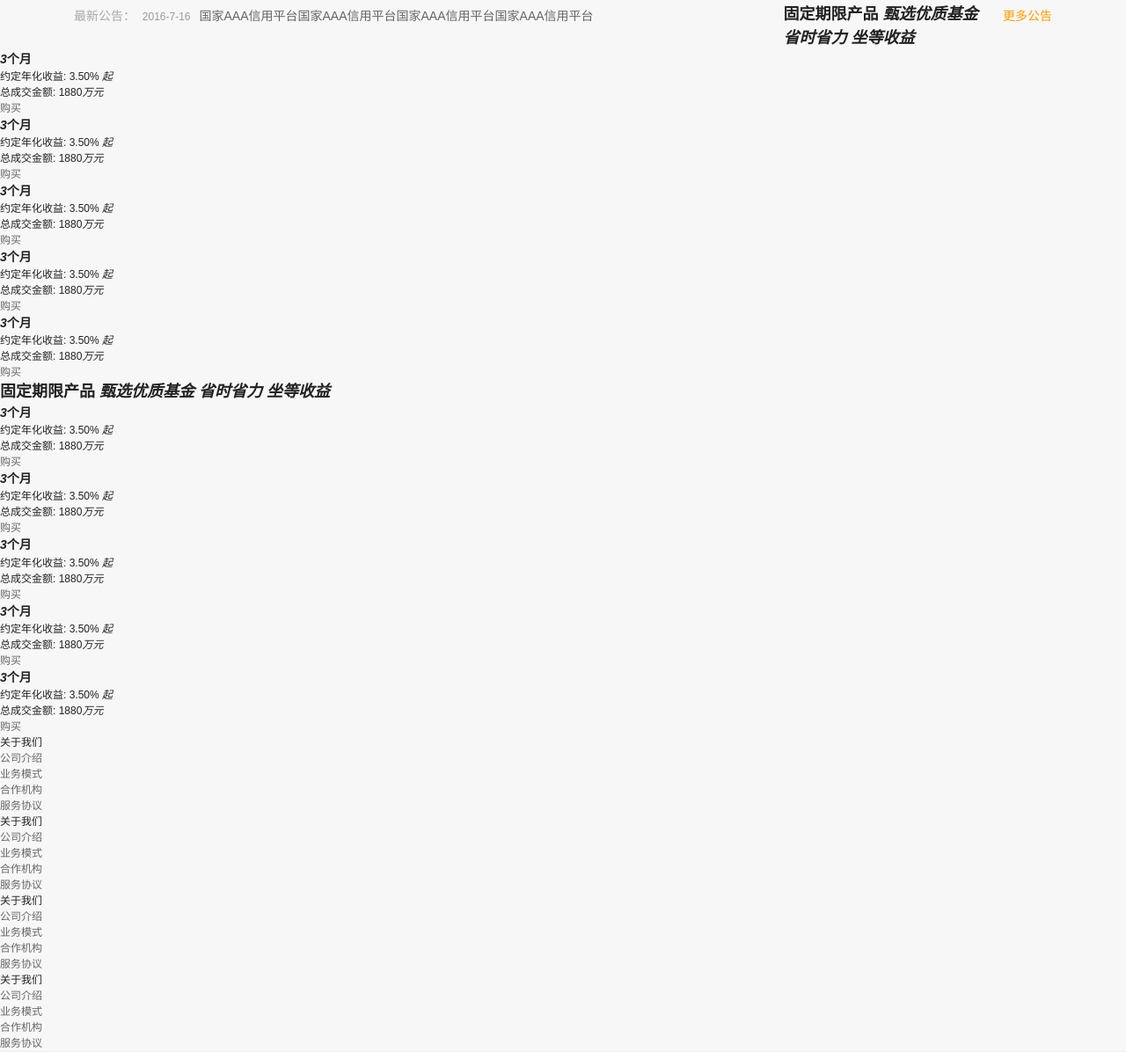
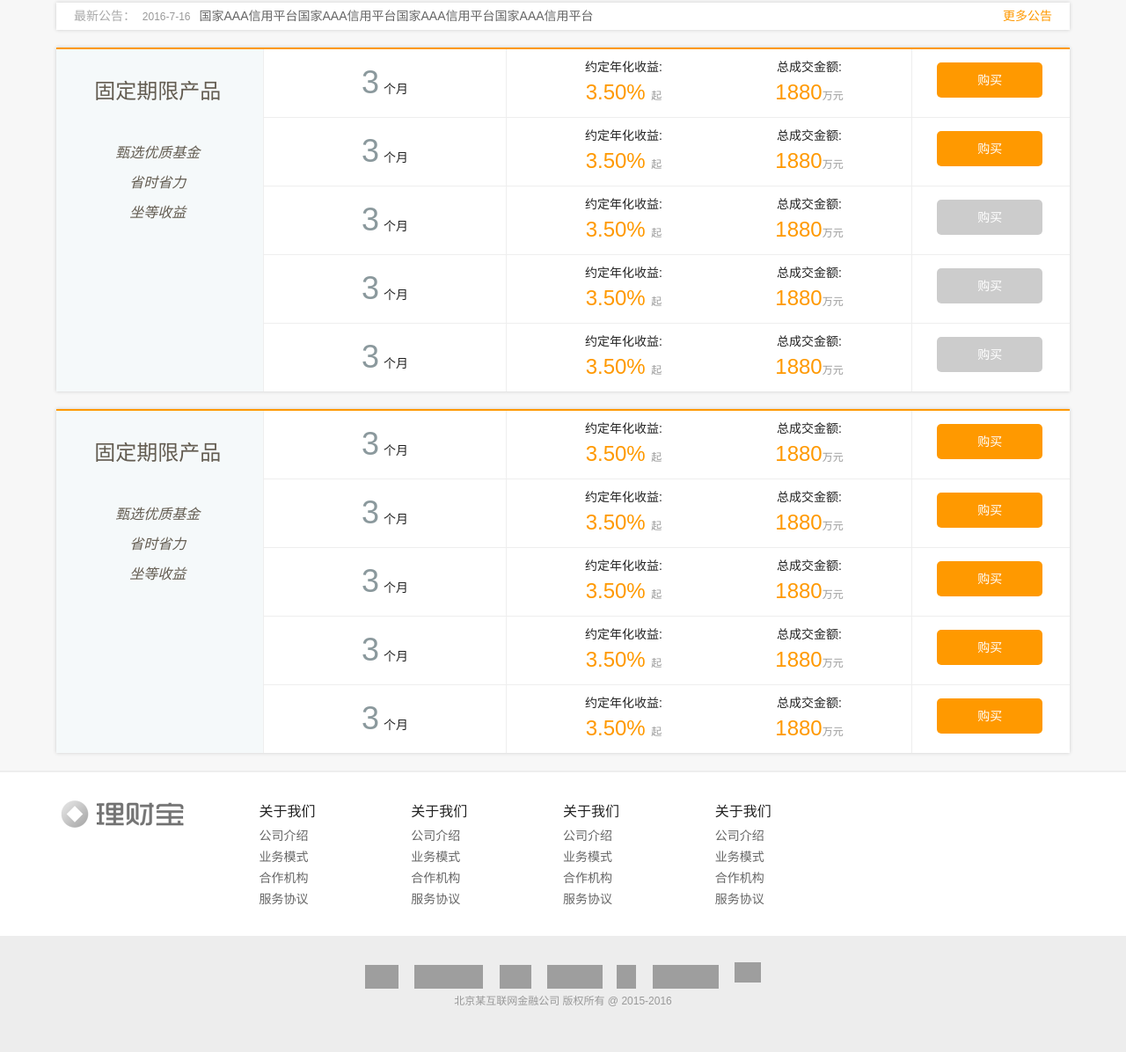
Before and after one commit to tanglilidegh/imooc-pay-myorder, a plain HTML site: page coding/src/index.html in a window 1280 px wide. Shown: the part 256-1452 px from the top of the page at 88% size. Drawn offline with Linux system fonts and the light colour scheme; grey boxes are pictures that could not be loaded.

Commit message:
增加样式

```diff
--- a/coding/src/css/main.css
+++ b/coding/src/css/main.css
@@ -264,7 +264,7 @@ header .main ul li a:visited {
     box-shadow: 0 0 4px #ccc;
 }
 
-.feature .item + .itme {
+.feature .item + .item {
     margin-left: 1.5rem;
 }
 .feature .item h3 {
@@ -323,7 +323,171 @@ header .main ul li a:visited {
     color: #ff9900;
 }
 
+/* 产品列表 */
+
+.product {
+    width: 90%;
+    margin: 2rem auto;
+    font-size: 1.4rem;
+    background-color: #f5f9fa;
+    border-top: 2px solid #ff9900;
+    -webkit-box-shadow: 0 0 4px #ccc;
+    -moz-box-shadow: 0 0 4px #ccc;
+    box-shadow: 0 0 4px #ccc;
+}
+
+.product h2 {
+    float: left;
+    width: 20%;
+    margin-top: 3rem;
+    text-align: center;
+    font-size: 2.4rem;
+    font-weight: normal;
+    color: #635c51;
+}
+
+.product h2 em {
+    display: block;
+    margin-top: 1rem;
+    font-size: 1.6rem;
+}
+
+.product h2 em:first-child{
+    margin-top: 4rem;
+}
+
+.product .product-content {
+    float: right;
+    width: 79.5%;
+    border-left: 1px solid #eee;
+    background-color: #fff;
+}
+.product .product-content .ite{
+    width: 100%;
+}
+.product .product-content .item + .item {
+    border-top: 1px solid #eee;
+}
+
+.product .product-content .item h3 {
+    float: left;
+    width: 30%;
+    margin: 1.1rem 0;
+    font-size: 1.4rem;
+    font-weight: normal;
+    text-align: center;
+}
+
+.product .product-content .item h3 em {
+    margin-right: 0.5rem;
+    font-size: 3.6rem;
+    font-style: normal;
+    color: #8b999d;
+}
+
+.product .product-content .item h3 i {
+    display: block;
+    font-size: 1.2rem;
+    font-style: normal;
+    color: #999;
+}
+
+.product .product-content .item .info {
+    float: left;
+    width: 48%;
+    padding: 1rem;
+    border-left: 1px solid #eee;
+    border-right: 1px solid #eee;
+    font-size: 14px;
+}
+
+.product .product-content .item .info p {
+    float: left;
+    display: inline-block;
+    text-align: center;
+    width: 56%;
+}
+.product .product-content .item .info p:last-child{
+    width: 40%;
+}
+
+.product .product-content .item .info p span{
+    display: block;
+    font-size: 2.4rem;
+    color: #ff9900;
+}
+
+.product .product-content .item .info p span i{
+    font-size: 1.2rem;
+    font-style: normal;
+    color: #999;
+}
+
+.product .product-content .item .buy {
+    float: left;
+    width: calc(22% - 4.4rem);
+    padding: 0 1rem;
+}
+
+.product .product-content .item .buy a{
+    display: block;
+    width: 90%;
+    margin: 1.5rem auto;
+    max-width: 12rem;
+    line-height: 4rem;
+    text-align: center;
+    text-decoration: none;
+    color: #fff;
+    background-color: #ff9900;
+    border-radius: 5px;
+}
+.product .product-content .item .buy a:hover,
+.product .product-content .item .buy a:active{
+    background-color: #ffc468;
+}
+
+.product .product-content .item .buy a.disabled{
+    background-color: #ccc !important;
+    cursor: not-allowed; /*当光标移上去的时候显示禁用图标*/
+}
+
 /* 底部导航 */
+.footer {
+    padding: 3rem 0;
+    background-color: #fff;
+    border-top: 2px solid #eee;
+}
+
+.footer-content {
+    width: 90%;
+    margin: 0 auto;
+}
+
+.footer-content .brand {
+    float: left;
+    display: block;
+    filter: grayscale(100%);
+    -webkit-filter: grayscale(100%);
+    -moz-filter: grayscale(100%);
+    width: 20%;
+    height: 35px;
+    background: url("../img/logo@1x.png") no-repeat left;
+    background-size: 150px 35px;
+}
+
+.footer-content ul{
+    float: left;
+    width: 15%;
+}
+.footer-content ul li {
+    font-size: 1.4rem;
+    line-height: 2.4rem;
+}
+.footer-content ul li.title{
+    font-size: 1.6rem;
+    line-height: 3rem;
+}
+/* 底部图标 */
 
 footer{
     width: 100%;
@@ -390,6 +554,7 @@ footer ul li .icon-gs{
 }
 
 footer p {
+    width: inherit;
     text-align: center;
     color: #999;
     display: inline-block;
--- a/coding/src/index.html
+++ b/coding/src/index.html
@@ -82,12 +82,12 @@
         </div>
     </section>
 
-    <div class="notice">
+    <div class="notice clearfix">
         <a href="#"><span>2016-7-16</span>国家AAA信用平台国家AAA信用平台国家AAA信用平台国家AAA信用平台</a>
         <a href="#" class="more">更多公告</a>
     </div>
 
-    <section class="product">
+    <section class="product clearfix">
         <h2>
             固定期限产品
             <em>甄选优质基金</em>
@@ -95,7 +95,7 @@
             <em>坐等收益</em>
         </h2>
         <div class="product-content">
-            <div class="item">
+            <div class="item clearfix">
                 <h3><em>3</em>个月</h3>
                 <div class="info">
                     <p>约定年化收益: <span class="year-rate">3.50% <i>起</i></span></p>
@@ -105,7 +105,7 @@
                     <a href="#">购买</a>
                 </div>
             </div>
-            <div class="item">
+            <div class="item clearfix">
                 <h3><em>3</em>个月</h3>
                 <div class="info">
                     <p>约定年化收益: <span class="year-rate">3.50% <i>起</i></span></p>
@@ -115,7 +115,48 @@
                     <a href="#">购买</a>
                 </div>
             </div>
-            <div class="item">
+            <div class="item clearfix">
+                <h3><em>3</em>个月</h3>
+                <div class="info">
+                    <p>约定年化收益: <span class="year-rate">3.50% <i>起</i></span></p>
+                    <p>总成交金额: <span class="money">1880<i>万元</i></span></p>
+                </div>
+                <div class="buy">
+                    <a href="#" class="disabled">购买</a>
+                </div>
+            </div>
+            <div class="item clearfix">
+                <h3><em>3</em>个月</h3>
+                <div class="info">
+                    <p>约定年化收益: <span class="year-rate">3.50% <i>起</i></span></p>
+                    <p>总成交金额: <span class="money">1880<i>万元</i></span></p>
+                </div>
+                <div class="buy">
+                    <a href="#" class="disabled">购买</a>
+                </div>
+            </div>
+            <div class="item clearfix">
+                <h3><em>3</em>个月</h3>
+                <div class="info">
+                    <p>约定年化收益: <span class="year-rate">3.50% <i>起</i></span></p>
+                    <p>总成交金额: <span class="money">1880<i>万元</i></span></p>
+                </div>
+                <div class="buy">
+                    <a href="#" class="disabled">购买</a>
+                </div>
+            </div>
+        </div>
+    </section>
+
+    <section class="product clearfix">
+        <h2>
+            固定期限产品
+            <em>甄选优质基金</em>
+            <em>省时省力</em>
+            <em>坐等收益</em>
+        </h2>
+        <div class="product-content">
+            <div class="item clearfix">
                 <h3><em>3</em>个月</h3>
                 <div class="info">
                     <p>约定年化收益: <span class="year-rate">3.50% <i>起</i></span></p>
@@ -125,7 +166,7 @@
                     <a href="#">购买</a>
                 </div>
             </div>
-            <div class="item">
+            <div class="item clearfix">
                 <h3><em>3</em>个月</h3>
                 <div class="info">
                     <p>约定年化收益: <span class="year-rate">3.50% <i>起</i></span></p>
@@ -135,7 +176,7 @@
                     <a href="#">购买</a>
                 </div>
             </div>
-            <div class="item">
+            <div class="item clearfix">
                 <h3><em>3</em>个月</h3>
                 <div class="info">
                     <p>约定年化收益: <span class="year-rate">3.50% <i>起</i></span></p>
@@ -145,18 +186,7 @@
                     <a href="#">购买</a>
                 </div>
             </div>
-        </div>
-    </section>
-
-    <section class="product">
-        <h2>
-            固定期限产品
-            <em>甄选优质基金</em>
-            <em>省时省力</em>
-            <em>坐等收益</em>
-        </h2>
-        <div class="product-content">
-            <div class="item">
+            <div class="item clearfix">
                 <h3><em>3</em>个月</h3>
                 <div class="info">
                     <p>约定年化收益: <span class="year-rate">3.50% <i>起</i></span></p>
@@ -166,37 +196,7 @@
                     <a href="#">购买</a>
                 </div>
             </div>
-            <div class="item">
-                <h3><em>3</em>个月</h3>
-                <div class="info">
-                    <p>约定年化收益: <span class="year-rate">3.50% <i>起</i></span></p>
-                    <p>总成交金额: <span class="money">1880<i>万元</i></span></p>
-                </div>
-                <div class="buy">
-                    <a href="#">购买</a>
-                </div>
-            </div>
-            <div class="item">
-                <h3><em>3</em>个月</h3>
-                <div class="info">
-                    <p>约定年化收益: <span class="year-rate">3.50% <i>起</i></span></p>
-                    <p>总成交金额: <span class="money">1880<i>万元</i></span></p>
-                </div>
-                <div class="buy">
-                    <a href="#">购买</a>
-                </div>
-            </div>
-            <div class="item">
-                <h3><em>3</em>个月</h3>
-                <div class="info">
-                    <p>约定年化收益: <span class="year-rate">3.50% <i>起</i></span></p>
-                    <p>总成交金额: <span class="money">1880<i>万元</i></span></p>
-                </div>
-                <div class="buy">
-                    <a href="#">购买</a>
-                </div>
-            </div>
-            <div class="item">
+            <div class="item clearfix">
                 <h3><em>3</em>个月</h3>
                 <div class="info">
                     <p>约定年化收益: <span class="year-rate">3.50% <i>起</i></span></p>
@@ -210,7 +210,7 @@
     </section>
 
     <nav class="footer">
-        <div class="footer-content">
+        <div class="footer-content clearfix">
             <p class="brand"></p>
             <ul>
                 <li class="title">关于我们</li>
```
